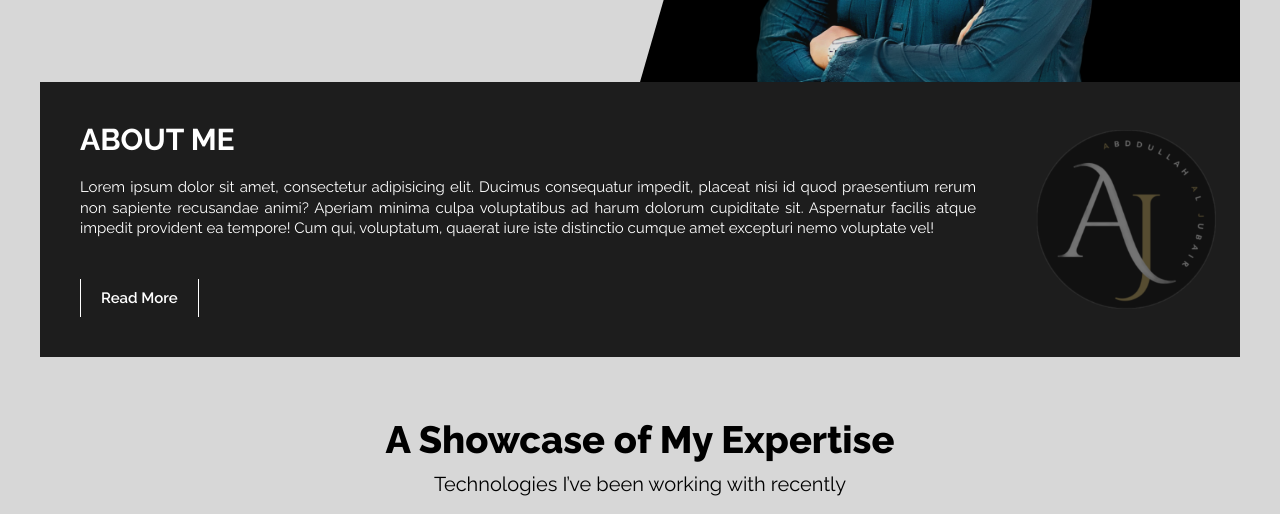
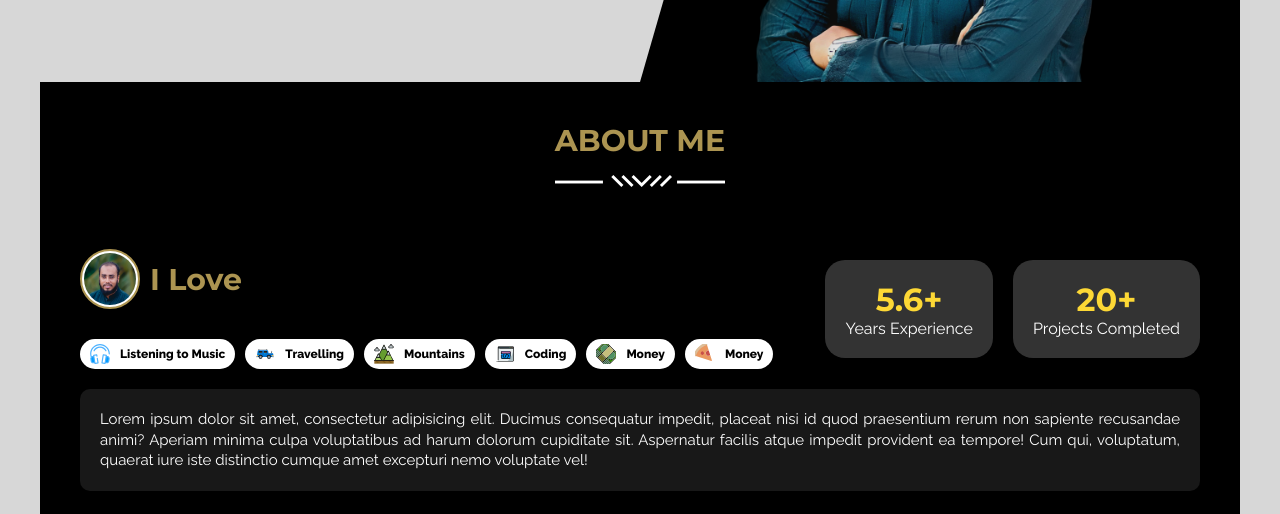
Before and after one commit to AbdullahAlJubair/my-portfolio, a plain HTML site: page index.html in a window 1280 px wide. Shown: the part 438-952 px from the top of the page. Drawn offline with Linux system fonts and the light colour scheme.

Commit message:
About layout changed

```diff
--- a/index.html
+++ b/index.html
@@ -75,12 +75,61 @@
     <main>
         <!-- About Layout  -->
         <section class="about">
-            <h2 class="aboutTitle">ABOUT ME</h2>
-            <p class="aboutText">Lorem ipsum dolor sit amet, consectetur adipisicing elit. Ducimus consequatur impedit,
-                placeat nisi id quod praesentium rerum non sapiente recusandae animi? Aperiam minima culpa voluptatibus
-                ad harum dolorum cupiditate sit. Aspernatur facilis atque impedit provident ea tempore! Cum qui,
-                voluptatum, quaerat iure iste distinctio cumque amet excepturi nemo voluptate vel!</p>
-            <button class="aboutBtn">Read More</button>
+            <h2 class="exploreHead">ABOUT ME</h2>
+            <div class="profile-section">
+                <div class="left-side">
+                    <div class="profile">
+                        <img src="./images/resume-profile.jpg" alt="Profile Picture">
+                        <p class="profile-name">I Love</p>
+                    </div>
+                    <div class="interests">
+                        <div class="interest">
+                            <img src="./images/elements/headphone.svg" alt="Listening to Music">
+                            <p>Listening to Music</p>
+                        </div>
+                        <div class="interest">
+                            <img src="./images/elements/car.svg" alt="Travelling">
+                            <p>Travelling</p>
+                        </div>
+                        <div class="interest">
+                            <img src="./images/elements/mountains.svg" alt="Mountains">
+                            <p>Mountains</p>
+                        </div>
+                        <div class="interest">
+                            <img src="./images/elements/coding.svg" alt="Money">
+                            <p>Coding</p>
+                        </div>
+                        <div class="interest">
+                            <img src="./images/elements/money.svg" alt="Money">
+                            <p>Money</p>
+                        </div>
+                        <div class="interest">
+                            <img src="./images/elements/pizza-slice.svg" alt="Money">
+                            <p>Money</p>
+                        </div>
+                    </div>
+                </div>
+                <div class="right-side">
+                    <div class="stat">
+                        <p class="stat-value">5.6+</p>
+                        <p class="stat-label">Years Experience</p>
+                    </div>
+                    <div class="stat">
+                        <p class="stat-value">20+</p>
+                        <p class="stat-label">Projects Completed</p>
+                    </div>
+                </div>
+            </div>
+            <div class="aboutText">
+                <p>Lorem ipsum dolor sit amet, consectetur adipisicing elit. Ducimus consequatur impedit,
+                    placeat nisi id quod praesentium rerum non sapiente recusandae animi? Aperiam minima culpa
+                    voluptatibus
+                    ad harum dolorum cupiditate sit. Aspernatur facilis atque impedit provident ea tempore! Cum qui,
+                    voluptatum, quaerat iure iste distinctio cumque amet excepturi nemo voluptate vel!</p>
+            </div>
+            <button id="resumeBtn1" class="resumeBtn">
+                <i class="fa-solid fa-download"></i> &nbsp; Resume
+            </button>
         </section>
         <!-- My Skills Layout -->
         <section class="allSkills">
@@ -532,7 +581,7 @@
                 <img src="./images/logo.png" alt="">
                 <p>Abdullah Al <strong>Jubair</strong></p>
             </div>
-                <p>Designed & Built by <strong>Abdullah Al Jubair</strong></p>
+            <p>Designed & Built by <strong>Abdullah Al Jubair</strong></p>
         </div>
     </footer>
 </body>
--- a/styles/style.css
+++ b/styles/style.css
@@ -182,14 +182,15 @@ nav {
 /* About Section Layout */
 
 .about {
-    text-align: justify;
+    text-align: center;
     color: #fff;
     padding: 40px;
-    position: relative;
-    background: linear-gradient(90deg, #1D1D1D 31.59%, #1D1D1D 90.35%, #1D1D1D 90.35%);
+    /* position: relative; */
+    /* background: linear-gradient(90deg, #1D1D1D 31.59%, #1D1D1D 90.35%, #1D1D1D 90.35%); */
+    background-color: #000;
 }
 
-.about::before {
+/* .about::before {
     content: "";
     position: absolute;
     top: 0;
@@ -201,24 +202,115 @@ nav {
     background-position: right center;
     background-size: 15%;
     opacity: .4;
+} */
+
+h2.exploreHead {
+    font-size: 30px;
+    font-weight: 700;
+    margin: 0px 0 70px;
+    color: var(--secondaryColor);
+}
+h2.exploreHead::after {
+    filter: invert();
 }
 
-.about h2 {
-    color: #FFF;
-    font-size: 30px;
-    font-weight: 700;
+.aboutText {
+    background-color: #181818;
+    padding: 20px;
+    border-radius: 10px;
     margin-bottom: 20px;
 }
-
-.about p {
-    width: 80%;
-    margin-bottom: 40px;
+.aboutText>p {
+    text-align: justify;
     color: #FFF;
     font-size: 15px;
     font-weight: 400;
     line-height: 138.682%;
 }
+/* --------------------------------------------------------------------------------------- */
+.profile-section {
+    display: flex;
+    align-items: center;
+    padding: 20px 0;
+}
 
+.left-side {
+    display: flex;
+    flex-direction: column;
+    align-items: flex-start;
+}
+.profile {
+    display: flex;
+    align-items: center;
+    margin-bottom: 30px;
+}
+
+.profile img {
+    width: 60px;
+    height: 60px;
+    border-radius: 50%;
+    margin-right: 10px;
+    background-color: #fff;
+    padding: 2px;
+    border: 2px solid var(--secondaryColor);
+}
+.profile-name {
+    font-size: 30px;
+    font-weight: bold;
+    font-family: "Montserrat";
+    color: var(--secondaryColor);
+}
+
+.interests {
+    display: flex;
+    flex-wrap: wrap;
+    gap: 10px;
+}
+
+.interest {
+    display: flex;
+    gap: 5px;
+    align-items: center;
+    background-color: #fff;
+    color: #000;
+    padding: 5px 10px;
+    border-radius: 20px;
+}
+
+.interest img {
+    width: 20px;
+    height: 20px;
+    margin-right: 5px;
+}
+.interest>p {
+    font-size: 12px;
+    font-weight: 800;
+}
+
+.right-side {
+    display: flex;
+    gap: 20px;
+    margin-left: auto;
+}
+
+.stat {
+    background-color: #333;
+    padding: 20px;
+    border-radius: 20px;
+    text-align: center;
+}
+
+.stat-value {
+    font-size: 32px;
+    font-weight: bold;
+    color: #fdd835;
+    font-family: "Montserrat";
+}
+
+.stat-label {
+    font-size: 16px;
+}
+/* --------------------------------------------------------------------------------------- */
 .aboutBtn {
     background-color: transparent;
     padding: 10px 20px;
@@ -1019,16 +1111,18 @@ footer>h3 {
         text-align: center;
     }
 
-    .about>p {
-        width: 100%;
+    .profile-section {
+        flex-direction: column;
     }
-
-    .about::before {
-        background-image: url(../images/logo.png);
-        background-repeat: no-repeat;
-        background-position: center;
-        background-size: 30%;
-        opacity: .2;
+    .left-side {
+        align-items: center;
+        margin-bottom: 30px;
+    }
+    .interests {
+        justify-content: center;
+    }
+    .right-side {
+        margin: auto;
     }
 
     .headingBox p {
@@ -1110,7 +1204,7 @@ footer>h3 {
     }
 
     .about {
-        padding: 40px 20px;
+        padding: 20px 10px;
     }
 
     .about::before {
@@ -1122,9 +1216,10 @@ footer>h3 {
         font-size: 24px;
     }
 
-    .about>p {
-        text-align: justify;
+    .aboutText {
+        padding: 10px;
     }
+
 
     .headingBox {
         padding: 40px 10px;
```
Also changed, not shown: images/elements/car.svg (added), images/elements/coding.svg (added), images/elements/headphone.svg (added), images/elements/money.svg (added), images/elements/mountains.svg (added), images/elements/pizza-slice.svg (added).
